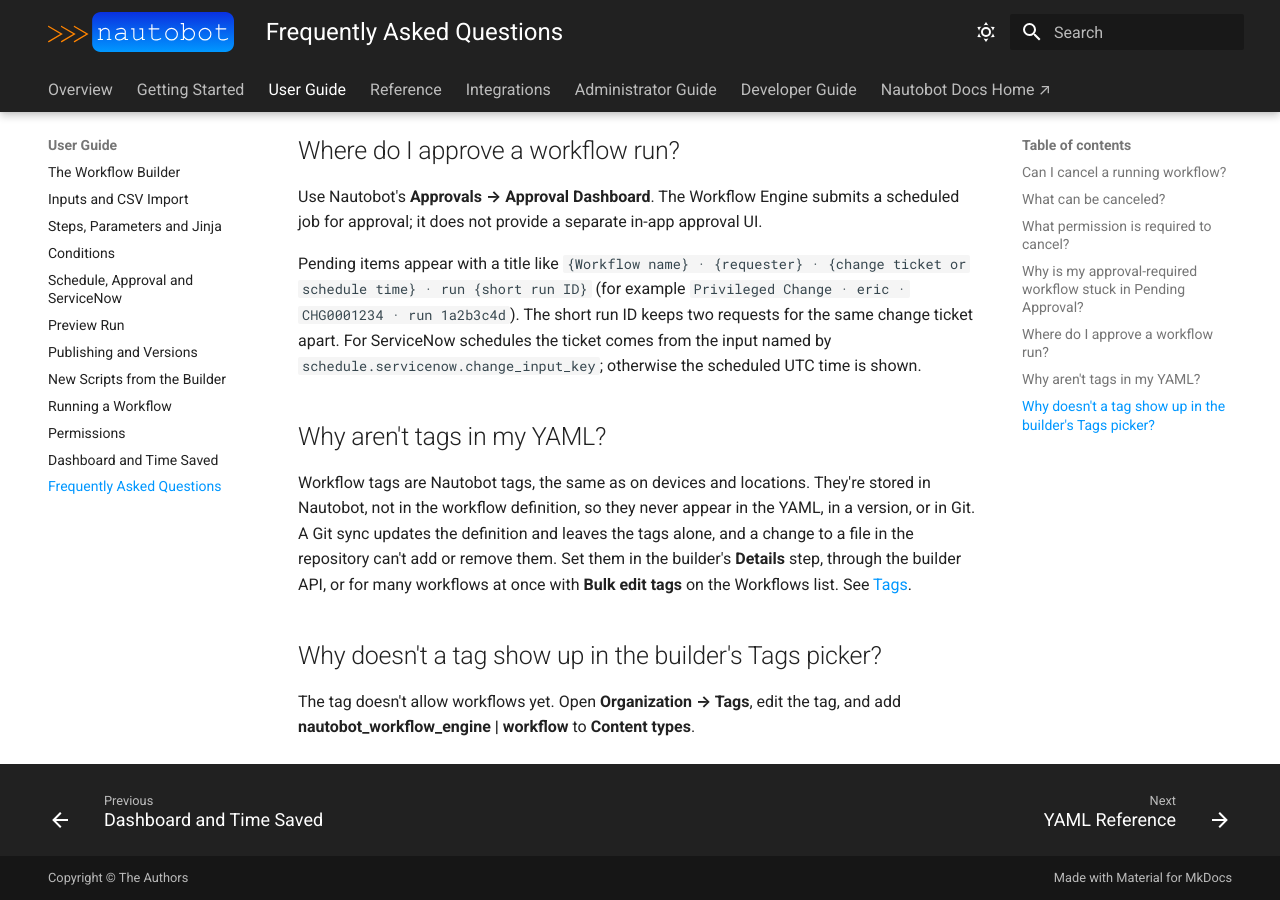
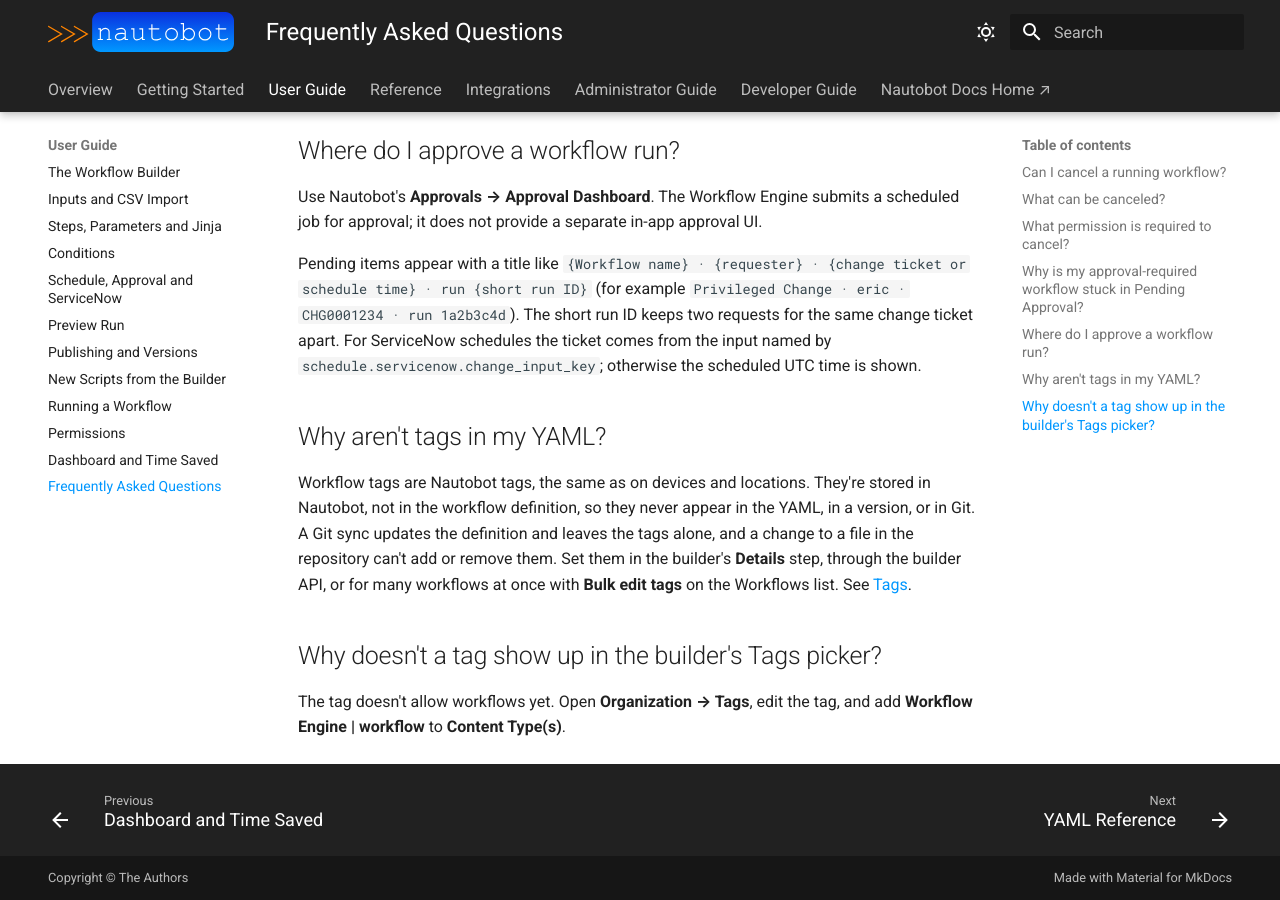
Before and after one commit to eric-fetty/Nautobot_Workflow_Engine, an MkDocs documentation site: the page built from docs/user/faq.md, in a window 1280 px wide and 900 px high, scrolled down 782 px. Built offline with MkDocs 1.6.1 and Material for MkDocs 9.7.7, drawn with Linux system fonts in a browser that asks for light colours.

```diff
--- a/docs/user/faq.md
+++ b/docs/user/faq.md
@@ -47,4 +47,4 @@ Workflows list. See [Tags](builder.md#tags).
 ## Why doesn't a tag show up in the builder's Tags picker?
 
 The tag doesn't allow workflows yet. Open **Organization → Tags**, edit the tag, and add
-**nautobot_workflow_engine | workflow** to **Content types**.
+**Workflow Engine | workflow** to **Content Type(s)**.
```
Also changed, not shown: docs/user/builder.md (+1 -1 lines), docs/assets/images/builder/20-details-tags.png (added), docs/assets/images/builder/21-workflows-list-tags.png (added), docs/assets/images/builder/22-bulk-edit-tags.png (added), docs/assets/images/builder/23-tag-content-types.png (added).
